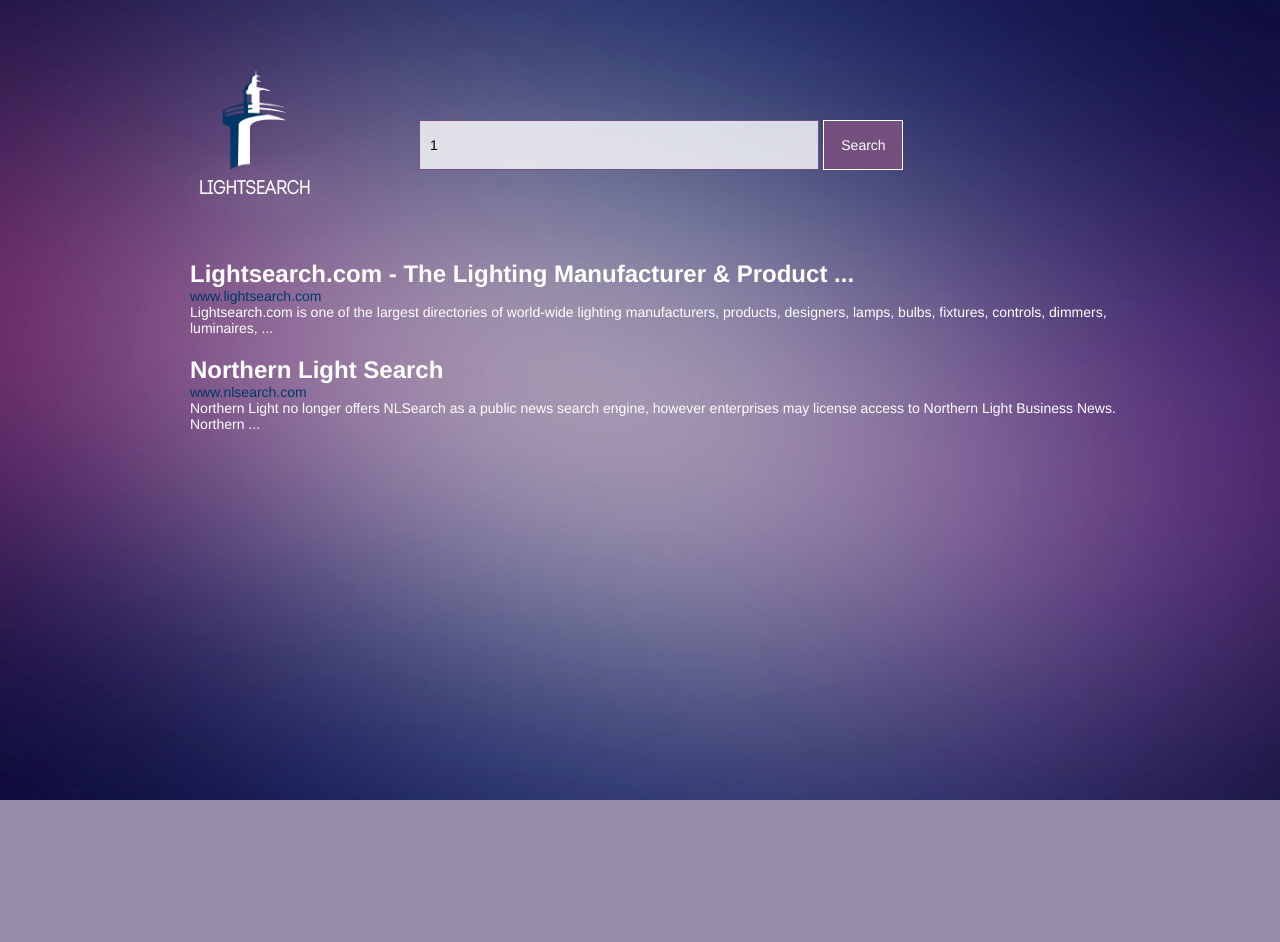
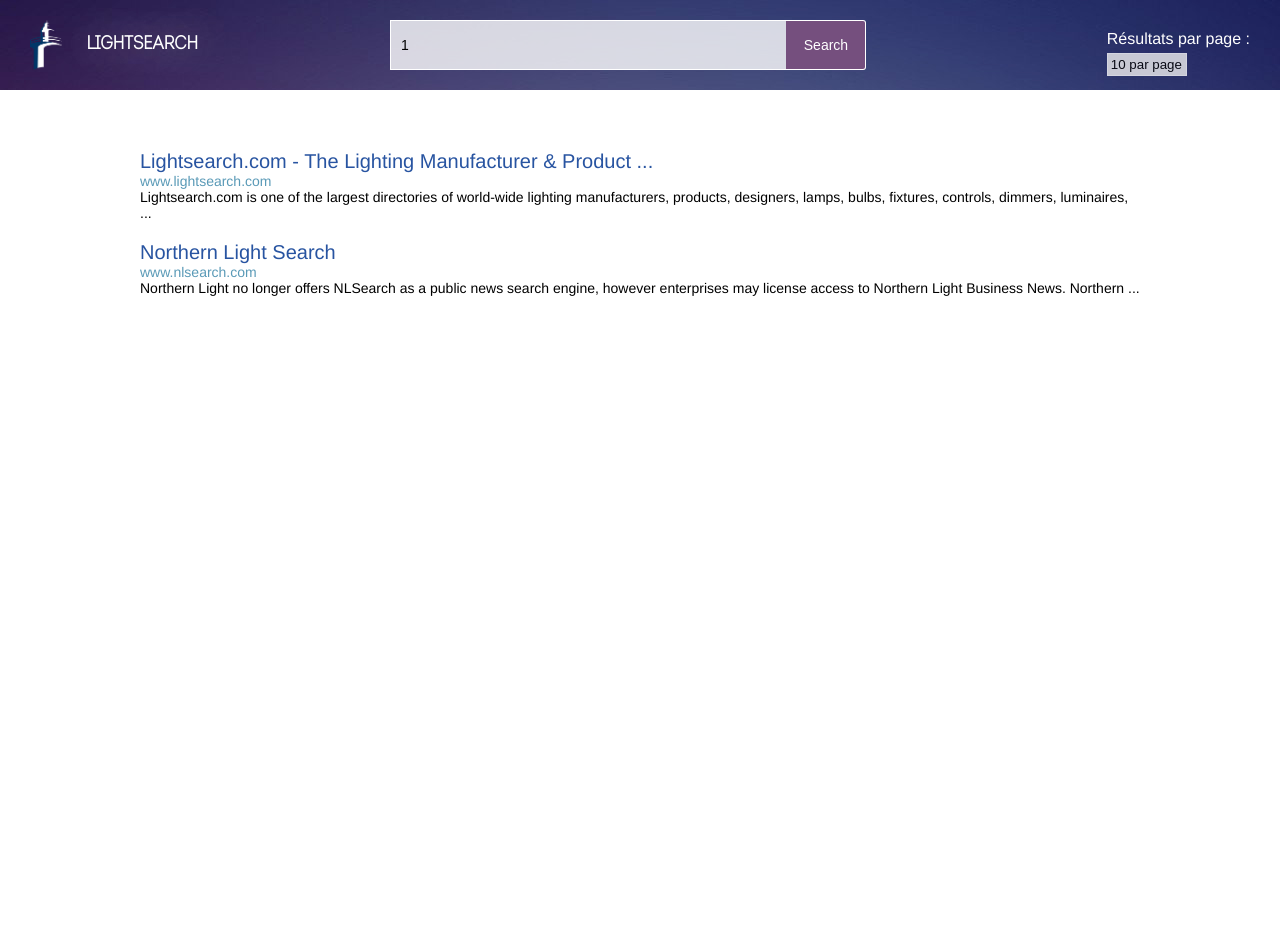
Before and after one commit to thomashuangth/Lightsearch, a PHP site: page /resultat.php?search=1 in a window 1280 px wide. Before the commit the page ends 800 px from the top, so only its background shows below. Run offline with PHP 8.4, Linux system fonts and the light colour scheme.

Commit message:
Updating website styling

```diff
--- a/css/style.css
+++ b/css/style.css
@@ -3,29 +3,23 @@
   src: url('../font/Intro.otf') format('opentype');
 }
 
-*
+body
 {
 	font-family: "Helvetica Neue", Helvetica, Arial, sans-serif;
+
 }
 
-html
+.main
 {
-	background-color: #2D3449;
 	background: url('../images/wallpaper2.jpg');
 	background-attachment: fixed;
 	background-size: cover;
 	background-repeat: no-repeat;
 }
 
-body
-{
-	margin: 50px auto;
-	width: 1000px;
-	padding: 20px;
-}
-
 header
 {
+	margin: 50px 0;
 	text-align: center;
 }
 
@@ -34,41 +28,71 @@
 	height: 150px;
 }
 
-.resultatpage
+.resultathead
 {
-	text-align: left;
-	height: 140px;
+	position: absolute;
+	top: 0;
+	left: 0;
+	padding: 20px 0;
+	height: 50px;
+	width: 100%;
+	min-width: 1000px;
+	background: url('../images/wallpaper2.jpg');
 }
 
-.resultatpage > a > .brand
+.resultathead > a
 {
-	float: left;
+	position: absolute;
+	text-decoration: none;
 }
 
-.resultatpage > a > .brand > .logo
+.resultathead > a > .logo
 {
-
+	width: 200px;
+	height: 50px;
+	margin-left: 30px;
 }
 
-.resultatpage > a > .brand > .logo > img
+.resultathead > a > .logo > img
 {
-	height: 100px;
+	vertical-align: middle;
+	height: 50px;
+	margin-right: 10px;
 }
 
-.resultatpage > a > .brand > h3
+.resultathead > a > .logo > h3
 {
-	width: 229px;
-	margin: 10px 0;
-	text-align: center;
+	display: inline-block;
+	width: 80px;
 	color: white;
 	text-shadow: 0 0 50px white;
 	font-family: Intro;
 	height: 20px;
 }
 
+.resultathead .option
+{
+	float: right;
+	color: white;
+	font-weight: 300;
+	margin-right: 30px;
+	margin-top: 10px;
+}
+
+.resultathead .option select
+{
+	margin: 0;
+	border: solid white 1px;
+	-webkit-appearance: none;
+	padding: 3px;
+	border-radius: 0;
+	margin-top: 5px;
+	width: 80px;
+	opacity: 0.8;
+}
+
 h1
 {
-	display: inline-block;
 	color: white;
 	margin: 10px;
 	font-size: 80px;
@@ -88,18 +112,6 @@
 	box-shadow: 0px 0px 1px white;
 }
 
-.resultatsearch
-{
-	position: relative;
-	top: 50px;
-	left: 50px;
-}
-
-.resultatsearch > form
-{
-
-}
-
 form
 {
 	margin: 0;
@@ -114,7 +126,7 @@
 	margin: 50px auto;
 	padding: 10px;
 	box-shadow: none;
-	border: solid #754F7E 1px;
+	border: solid white 1px;
 	background: rgba(255,255,255, 0.8);
 }
 
@@ -125,7 +137,7 @@
 
 #searchbar:focus
 {
-	box-shadow: 0 0 5px white;
+	background: white;
 }
 
 #result
@@ -143,6 +155,12 @@
 	width: 485px;
 	list-style: none;
 	box-shadow: 0 0 1px black;
+}
+
+.resultatsearch
+{
+	margin: auto;
+	width: 500px;
 }
 
 .resultatsearch > #result
@@ -194,6 +212,8 @@
 
 .searchsection button, .resultatsearch button
 {
+	position: relative;
+	right: 8px;
 	outline: none;
 	font-size: 14px;
 	height: 50px;
@@ -202,6 +222,8 @@
 	background: #754F7E;
 	color: white;
 	border: solid white 1px;
+	border-left: none;
+	border-radius: 0 3px 3px 0;
 }
 
 .searchsection button:hover, .resultatsearch button:hover
@@ -212,16 +234,16 @@
 
 .searchsection button:active, .resultatsearch button:active
 {
-	color: #;
 	box-shadow: inset 0 5px 10px #583B5E;
 	background: #754F7E;
 }
 
 .allresult
 {
-	clear: both;
-	margin-left: 50px;
-	margin-top: 50px;
+	margin: auto;
+	margin-top: 150px;
+	width: 1000px;
+	height: 100%;
 }
 
 .allresult > ul
@@ -238,12 +260,19 @@
 .allresult > ul > li > h3
 {
 	margin: 0;
-	font-size: 24px;
+	font-size: 20px;
+	font-weight: 400;
 }
 
-.allresult > ul > li > h3:hover
+.allresult > ul > li > h3 > a
 {
-	text-shadow: 0 0 10px black;
+	color: #2854A1;
+	text-decoration: none;
+}
+
+.allresult > ul > li > h3 > a:hover
+{
+	color: #754F7E;
 	-webkit-transition: text-shadow 0.1s;
 	-moz-transition: text-shadow 0.1s;
 	-ms-transition: text-shadow 0.1s;
@@ -251,21 +280,15 @@
 	transition: text-shadow 0.1s;
 }
 
-.allresult > ul > li > h3 > a
-{
-	color: white;
-	text-decoration: none;
-}
-
 .allresult > ul > li > .link
 {
-	color: #003768;
+	color: #5A9AB7;
 	font-size: 14px;
 }
 
 .allresult > ul > li > .description
 {
-	color: white;
+	color: black;
 	font-size: 14px;
 	font-weight: 300;
 }
--- a/index.php
+++ b/index.php
@@ -9,7 +9,7 @@
 		<script type="text/javascript" src="javascript/jscript_one.js"></script>
 		<link rel="icon" href="favicon.png" type="image/icon">
 	</head>
-	<body>
+	<body class="main">
 		<header>
 			<div class="logo"><img src="images/logo2.png" alt="LightSearch"></div>
 			<h1>LightSearch</h1>
--- a/resultat.php
+++ b/resultat.php
@@ -6,10 +6,18 @@
 		<link rel="icon" href="favicon.png" type="image/icon">
 	</head>
 	<body>
-		<header class="resultatpage">
+		<div class="resultathead">
+			<div class="option">
+				Résultats par page :<br>
+				<select name="resultperpage">
+					<option value="10">10 par page</option>
+					<option value="20">20 par page</option>
+					<option value="30">30 par page</option>
+				</select>
+			</div>
 			<a href="index.php">
-				<div class="brand">
-					<div class="logo"><img src="images/logo2.png" alt="LightSearch"></div>
+				<div class="logo">
+					<img src="images/logo.png" alt="LightSearch">
 					<h3>LightSearch</h3>
 				</div>
 			</a>
@@ -21,7 +29,7 @@
 				<ul id="result">
 				</ul>
 			</div>
-		</header>
+		</div>
 		<div class="allresult">
 			<ul>
 				<li>
```
Also changed, not shown: images/logo.png.
